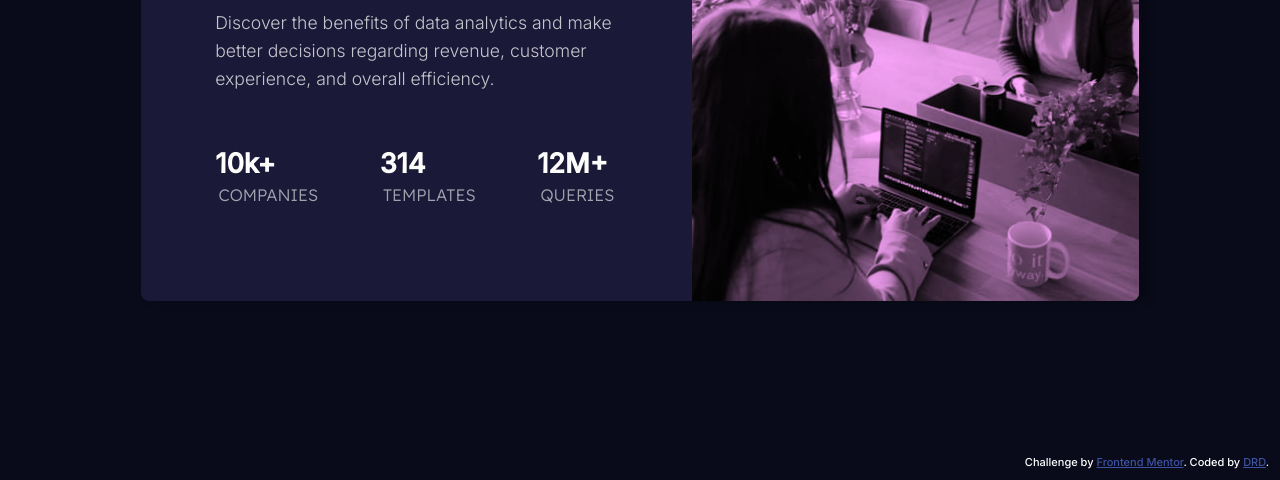
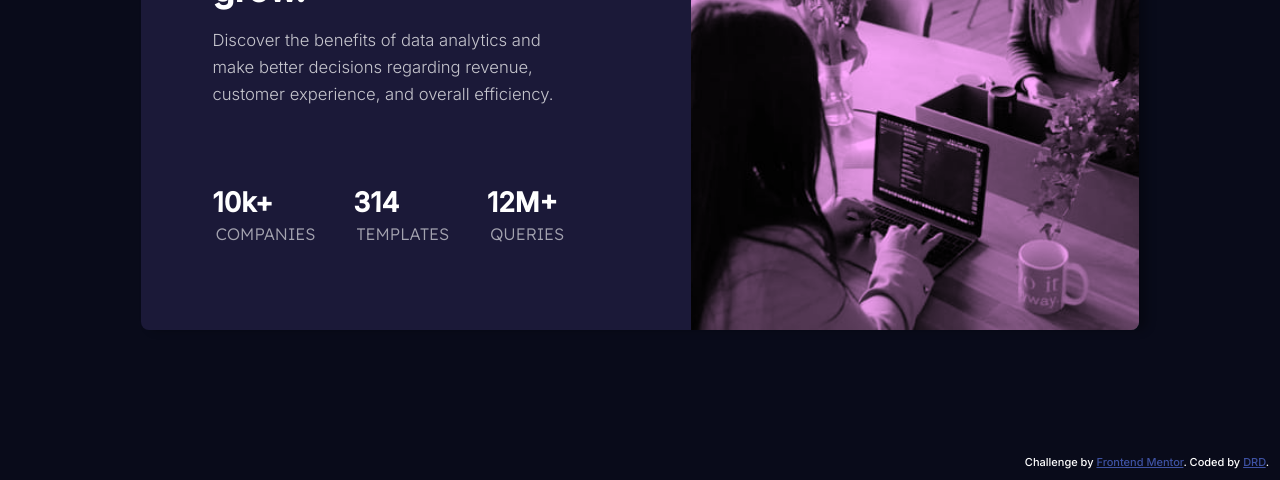
Before and after one commit to DRD667/FrontEndMentor-Challenge, a plain HTML site: page index.html in a window 1280 px wide. Shown: the part 320-800 px from the top of the page. Drawn offline with Linux system fonts and the light colour scheme.

Commit message:
Update style.css

```diff
--- a/style.css
+++ b/style.css
@@ -79,9 +79,10 @@ h1.title {
 .card-text-content {
     display: flex;
     flex-direction: column;
+    gap: 1em;
     justify-content: space-between;
-    flex-basis: 10%;
-    padding: 2.5em;
+    padding: 2.5em 5em 2em 2.5em;
+    flex: 1;
 }
 
 .card-text-content>div:nth-child(1) {
@@ -90,14 +91,10 @@ h1.title {
     justify-content: space-around;
 }
 
-.description {
-    margin: 0.7em 0;
-    font-size: 1.1rem;
-    font-weight: lighter;
-}
-
 .card-image {
     overflow: hidden;
+    flex: 1;
+    min-width: 35vw;
 }
 
 .bold-keyword {
@@ -106,7 +103,11 @@ h1.title {
 
 .card-text-content .description {
     line-height: 1.6;
+    margin: 1em 0;
+    font-size: 0.8em;
+    font-weight: lighter;
     color: hsla(0, 0%, 100%, 0.75);
+    flex: 1;
 }
 
 .feature p {
```
